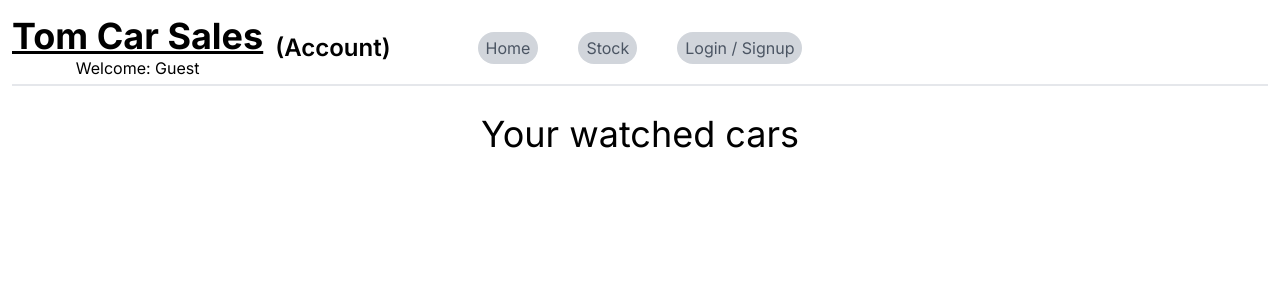
After one commit to TomTicehurst-HNDComputing/Flask-MSSQL, a Flask app: page /account/ in a window 1280 px wide. The commit adds this page. Shown: the top 300 px of the page. Run offline with Flask 3, Linux system fonts and the light colour scheme; data that the repository does not hold is empty; style sheets or scripts are compiled from the project's sources; some libraries are stand-ins or nearby versions.

Commit message:
view car function - watch car function

```diff
--- a/lib/dbConnection.py
+++ b/lib/dbConnection.py
@@ -24,7 +24,7 @@ def __query__(query: str, data=[], insert=False):
 
 
 def queryUserByUsername(username: str):
-    return __query__("SELECT username,password FROM Users WHERE username=%s", (username,))
+    return __query__("SELECT user_id,username,password FROM Users WHERE username=%s", (username,))
 
 
 def createUser(username: str, password: str):
@@ -34,8 +34,27 @@ def createUser(username: str, password: str):
         return "User already exists!"
 
 
-def queryCarsWithModels(specific=None):
+def createWatched(user_id: int, car_id: int):
+    return __query__("INSERT INTO Watching(fk_user_id,fk_car_id) VALUES (%s,%s)", (user_id, car_id), True)
+
+
+def deleteWatched(user_id: int, car_id: int):
+    return __query__("DELETE FROM Watching WHERE fk_user_id=%s AND fk_car_id=%s", (user_id, car_id), True)
+
+
+def queryCarsWithModels(specific: int = None):
     if specific == None:
         return __query__("SELECT * FROM cars_and_makes ORDER BY [!car_id] DESC")
     else:
         return __query__("SELECT * FROM cars_and_makes WHERE [!car_id]=%s", (specific,))
+
+
+def queryWatched(user_id: int = None, car_id=None):
+    if user_id == None:
+        return __query__("SELECT * FROM cars_being_watched ORDER BY [!user_id] DESC")
+    if car_id != None:
+        return __query__("SELECT * FROM cars_being_watched WHERE [!car_id]=%s", (car_id,))
+    if user_id != None:
+        return __query__("SELECT * FROM cars_being_watched WHERE [!user_id]=%s", (user_id,))
+    else:
+        return __query__("SELECT * FROM cars_being_watched WHERE [!user_id]=%s AND [!car_id]=%s", (user_id, car_id))
--- a/main.py
+++ b/main.py
@@ -1,4 +1,4 @@
-from flask import Flask, render_template
+from flask import Flask, render_template, session
 
 from dotenv import load_dotenv
 from sys import path
@@ -8,13 +8,16 @@ load_dotenv()
 path.append("lib")
 path.append("blueprints")
 
-from dbConnection import queryCarsWithModels
+from dbConnection import queryCarsWithModels, queryWatched, queryUserByUsername
+from preload import getRandomCarImages
+
 from apiAuth import apiAuth
-from preload import getRandomCarImages
+from apiActions import apiActions
 
 app = Flask(__name__, static_folder="render/static", template_folder="render/templates")
 app.secret_key = getenv("FLASK_SECRET_KEY")
 app.register_blueprint(apiAuth)
+app.register_blueprint(apiActions)
 
 images = getRandomCarImages()
 
@@ -36,4 +39,9 @@ def stock():
 
 @app.route("/view_car/<car_id>/")
 def view_car_id(car_id):
-    return render_template("view_car.jinja", getCar=queryCarsWithModels, car_id=car_id)
+    return render_template("view_car.jinja", getCar=queryCarsWithModels, car_id=car_id, getWatched=queryWatched)
+
+
+@app.route("/account/")
+def account():
+    return render_template("account.jinja", getWatched=queryWatched)
--- /dev/null
+++ b/render/templates/account.jinja
@@ -0,0 +1,42 @@
+{% from "macros/header.jinja" import header with context %}
+{% from "macros/button.jinja" import submitButton with context %}
+{% set cars = getWatched(session.get("user_id")) %}
+
+<!DOCTYPE html>
+<html lang="en">
+
+  <head>
+    <meta charset="UTF-8">
+    <meta http-equiv="X-UA-Compatible" content="IE=edge">
+    <meta name="viewport" content="width=device-width, initial-scale=1.0">
+    <title>Tom Car Sales</title>
+
+    <link rel="stylesheet" href={{ url_for("static",filename="app.css" ) }}>
+    {% for image in images %}<link rel="preload" as="image" href="{{ image.url }}">{% endfor %}
+    <script src="https://cdn.tailwindcss.com"></script>
+
+  </head>
+
+  <body class="p-3">
+    {{ header() }}
+    <div class="flex flex-col gap-5 items-center ">
+      <h1 class="text-4xl mb-7">Your watched cars</h1>
+
+      {% for car in cars %}
+        <form method="get"
+              action="{{ url_for('view_car_id',car_id=car['!car_id']) }}">
+          <fieldset class="border border-solid border-slate-600 flex flex-row items-center gap-4">
+            <legend class="ml-5">{{ submitButton(car.registration,noStyles=True,classes="text-blue-900") }}</legend>
+            <div class="ml-5"></div>
+            {% for prop in car %}
+              {% if not prop.startswith('!') %}
+                <span class="mb-2">{{ prop.title().replace('_',' ') }}: {{ car[prop] }}</span>
+              {% endif %}
+            {% endfor %}
+            <div class="mr-5"></div>
+          </fieldset>
+        </form>
+      {% endfor %}
+    </div>
+  </body>
+</html>
--- a/render/templates/macros/button.jinja
+++ b/render/templates/macros/button.jinja
@@ -1,17 +1,18 @@
 {% set mainStyle = "text-gray-600 hover:scale-[1.155] transition-transform bg-gray-300 rounded-full py-1 px-2" %}
 
-{% macro textButton(text="Please set button text",href="#") %}
+{% macro textButton(text="Please set button text",href="#",classes="") %}
   {% if request.endpoint == href.strip("/") %}
     {% set href="#" %}
   {% endif %}
 
   <a href="{{ href }}">
-    <button class="{{ mainStyle }}">{{ text }}</button>
+    <button class="{{ mainStyle }} {{ classes }}">{{ text }}</button>
   </a>
 {% endmacro %}
 
-{% macro submitButton(text="Please set button text",classes="") %}
-  <button type="submit" class="{{ mainStyle }} {{ classes }}">{{ text }}</button>
+{% macro submitButton(text="Please set button text",classes="",noStyles=False) %}
+  <button type="submit"
+          class="{% if noStyles==False %}{{ mainStyle }}{% endif %} {{ classes }}">{{ text }}</button>
 {% endmacro %}
 
 {% macro actionButton(text="Please set button text",actionName="",classes="") %}
--- a/render/templates/macros/header.jinja
+++ b/render/templates/macros/header.jinja
@@ -25,6 +25,7 @@
         {{ textButton("Home", url_for("home") ) }}
         {{ textButton("Stock", url_for("stock")) }}
         {% if session["loggedIn"] %}
+          {{ textButton("My account",url_for("account")) }}
           {{ textButton("Logout",url_for("login")) }}
         {% else %}
           {{ textButton("Login / Signup",url_for("login")) }}
```
Also changed, not shown: blueprints/apiActions.py (added, +21 -0 lines), blueprints/apiAuth.py (+7 -0 lines), render/templates/view_car.jinja (+42 -9 lines).
